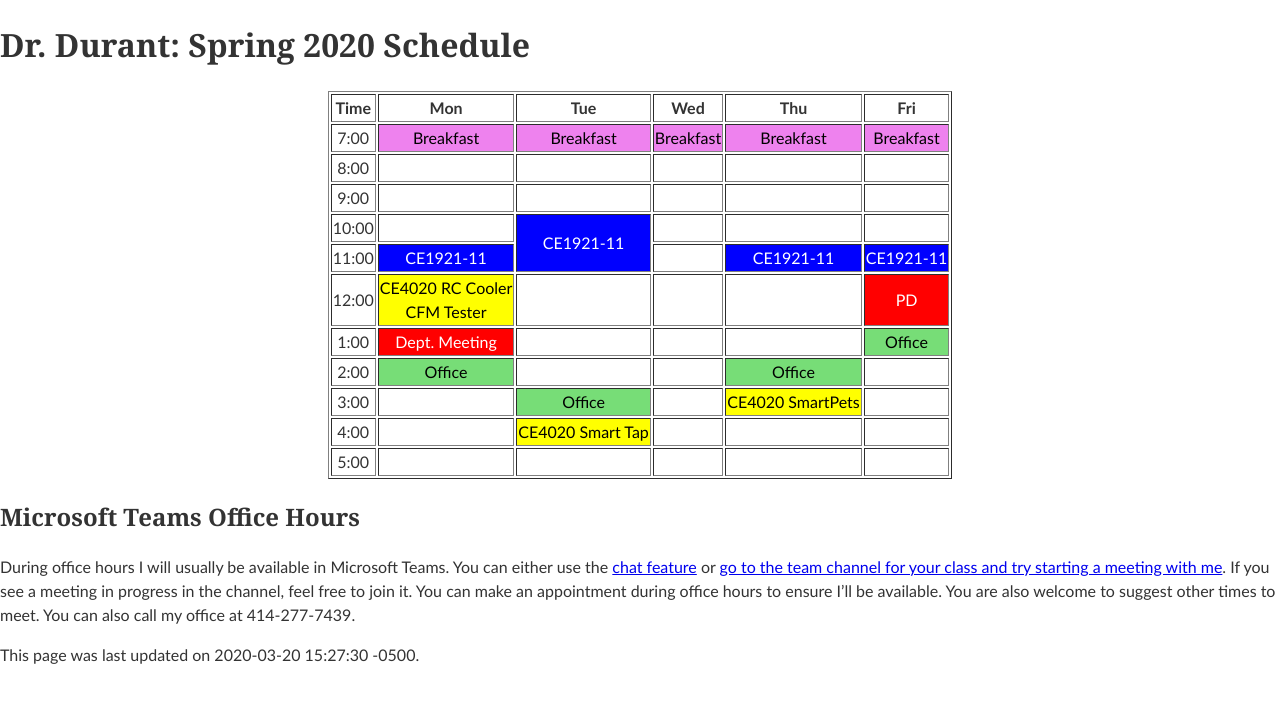
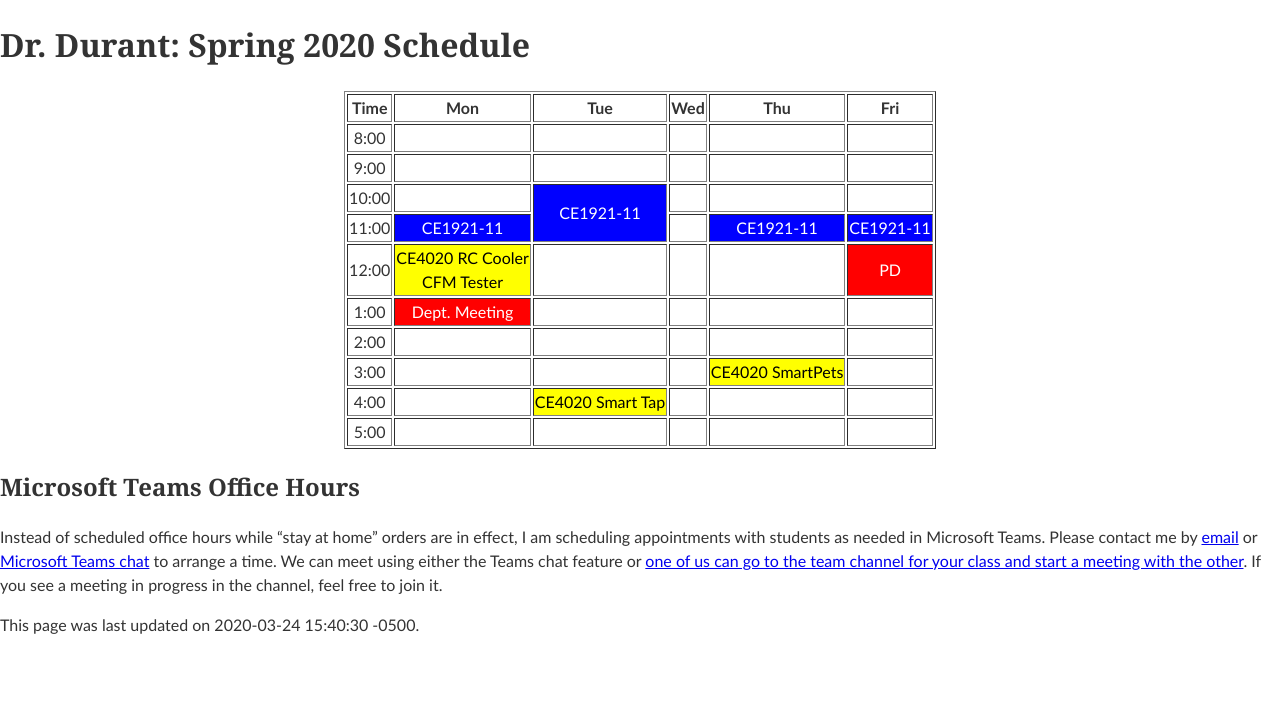
Before and after one commit to edurant/edurant.github.io, a Jekyll site: the page built from sched/s20.md, in a window 1280 px wide. Shown: the top 703 px of the page. Built offline with Jekyll 4.4.1, drawn with Linux system fonts in a browser that asks for light colours.

Commit message:
s20 modify OH

```diff
--- a/sched/s20.md
+++ b/sched/s20.md
@@ -1,6 +1,6 @@
 ---
 title: "Dr. Durant: Spring 2020 Schedule"
-date: 2020-03-20 15:27:30 -0500
+date: 2020-03-24 15:40:30 -0500
 ---
 
 <style type="text/css">
@@ -15,15 +15,14 @@ td.lunch	{	background-color: violet;	color: black;	}
 <div align="center">
 <table border>
 <tr><th>Time</th>	<th>Mon</th>						<th>Tue</th>					<th>Wed</th>				<th>Thu</th>					<th>Fri</th>				</tr>
-<tr><td>7:00</td>	<td class="lunch">Breakfast</td>			<td class="lunch">Breakfast</td>		<td class="lunch">Breakfast</td>	<td class="lunch">Breakfast</td>		<td class="lunch">Breakfast</td>	</tr>
 <tr><td>8:00</td>	<td>&nbsp;</td>						<td>&nbsp;</td>					<td>&nbsp;</td>				<td>&nbsp;</td>					<td>&nbsp;</td>				</tr>
 <tr><td>9:00</td>	<td>&nbsp;</td>						<td>&nbsp;</td>					<td>&nbsp;</td>				<td>&nbsp;</td>					<td>&nbsp;</td>				</tr>
 <tr><td>10:00</td>	<td>&nbsp;</td>						<td class="ce1921" rowspan="2">CE1921-11</td>	<td>&nbsp;</td>				<td>&nbsp;</td>					<td>&nbsp;</td>				</tr>
 <tr><td>11:00</td>	<td class="ce1921">CE1921-11</td>									<td>&nbsp;</td>				<td class="ce1921">CE1921-11</td>		<td class="ce1921">CE1921-11</td>	</tr>
 <tr><td>12:00</td>	<td class="ce4020">CE4020 RC Cooler<br/>CFM Tester</td>	<td>&nbsp;</td>					<td>&nbsp;</td>				<td>&nbsp;</td>					<td class="am">PD</td>			</tr>
-<tr><td>1:00</td>	<td class="am">Dept. Meeting</td>			<td>&nbsp;</td>					<td>&nbsp;</td>				<td>&nbsp;</td>					<td class="oh">Office</td>		</tr>
-<tr><td>2:00</td>	<td class="oh">Office</td>				<td>&nbsp;</td>					<td>&nbsp;</td>				<td class="oh">Office</td>			<td>&nbsp;</td>				</tr>
-<tr><td>3:00</td>	<td>&nbsp;</td>						<td class="oh">Office</td>			<td>&nbsp;</td>				<td class="ce4020">CE4020 SmartPets</td>	<td>&nbsp;</td>				</tr>
+<tr><td>1:00</td>	<td class="am">Dept. Meeting</td>			<td>&nbsp;</td>					<td>&nbsp;</td>				<td>&nbsp;</td>					<td>&nbsp;</td>				</tr>
+<tr><td>2:00</td>	<td>&nbsp;</td>						<td>&nbsp;</td>					<td>&nbsp;</td>				<td>&nbsp;</td>					<td>&nbsp;</td>				</tr>
+<tr><td>3:00</td>	<td>&nbsp;</td>						<td>&nbsp;</td>					<td>&nbsp;</td>				<td class="ce4020">CE4020 SmartPets</td>	<td>&nbsp;</td>				</tr>
 <tr><td>4:00</td>	<td>&nbsp;</td>						<td class="ce4020">CE4020 Smart Tap</td>	<td>&nbsp;</td>				<td>&nbsp;</td>					<td>&nbsp;</td>				</tr>
 <tr><td>5:00</td>	<td>&nbsp;</td>						<td>&nbsp;</td>					<td>&nbsp;</td>				<td>&nbsp;</td>					<td>&nbsp;</td>				</tr>
 </table>
@@ -31,8 +30,8 @@ td.lunch	{	background-color: violet;	color: black;	}
 
 ## Microsoft Teams Office Hours
 
-During office hours I will usually be available in Microsoft Teams.
-You can either use the <a href="https://support.office.com/en-us/article/start-a-chat-in-teams-0c71b32b-c050-4930-a887-5afbe742b3d8">chat feature</a>
-or <a href="https://ucstatus.com/2019/09/18/meet-now-in-microsoft-teams/">go to the team channel for your class and try starting a meeting with me</a>. If you see a meeting in progress in the channel, feel free to join it. You can make an appointment during office hours to ensure I'll be available. You are also welcome to suggest other times to meet. You can also call my office at 414-277-7439.
+Instead of scheduled office hours while "stay at home" orders are in effect, I am scheduling appointments with students as needed in Microsoft Teams. Please contact me by <a href="mailto:durant@msoe.edu">email</a> or <a href="https://support.office.com/en-us/article/start-a-chat-in-teams-0c71b32b-c050-4930-a887-5afbe742b3d8">Microsoft Teams chat</a> to arrange a time.
+We can meet using either the Teams chat feature
+or <a href="https://ucstatus.com/2019/09/18/meet-now-in-microsoft-teams/">one of us can go to the team channel for your class and start a meeting with the other</a>. If you see a meeting in progress in the channel, feel free to join it.
 
 This page was last updated on {{page.date}}.
```
